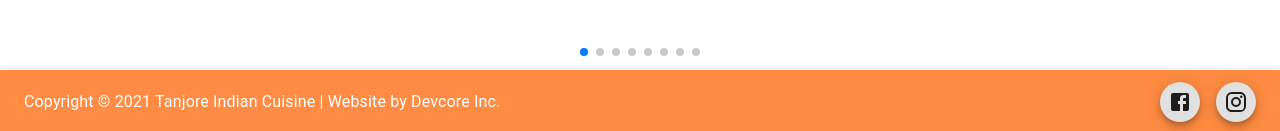
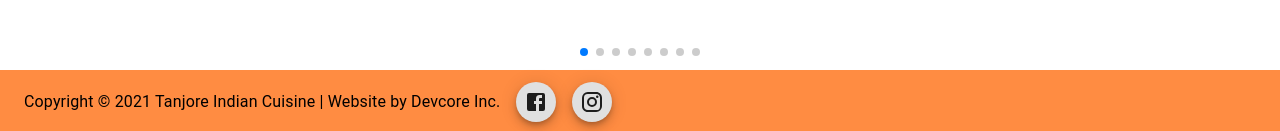
Before and after one commit to devcore-ca/tanjore, a React (Create React App) app: page / in a window 1280 px wide. Shown: the part 1202-1333 px from the top of the page. Built offline with nearby package versions, Linux system fonts and the light colour scheme.

Commit message:
Footer Fix with Neil

```diff
--- a/src/components/footer/Footer.component.tsx
+++ b/src/components/footer/Footer.component.tsx
@@ -1,10 +1,13 @@
-import React from 'react';
-import styles from'./Footer.module.css';
-import Fab from '@material-ui/core/Fab';
-import InstagramIcon from '@material-ui/icons/Instagram';
-import FacebookIcon from '@material-ui/icons/Facebook';
-import { createStyles, Theme, makeStyles } from '@material-ui/core/styles';
-import { AppBar, Container, Toolbar, Typography } from '@material-ui/core';
+/** @format */
+
+import React from "react";
+import styles from "./Footer.module.css";
+import Fab from "@material-ui/core/Fab";
+import InstagramIcon from "@material-ui/icons/Instagram";
+import FacebookIcon from "@material-ui/icons/Facebook";
+import { createStyles, Theme, makeStyles } from "@material-ui/core/styles";
+import { AppBar, Container, Toolbar, Typography } from "@material-ui/core";
+import { orange } from "@material-ui/core/colors";
 
 const useStyles = makeStyles((theme: Theme) =>
   createStyles({
@@ -12,25 +15,29 @@ const useStyles = makeStyles((theme: Theme) =>
       margin: theme.spacing(1),
       left: theme.spacing(1),
     },
-
+    toolbar: {
+      background: "#FF8C42",
+      width: "100vw",
+    },
+    Right: {
+      alignContent: "right",
+    },
   })
-)
+);
 
 function Footer() {
-  const classes = useStyles()
+  const classes = useStyles();
   return (
-    <AppBar position="static" color="primary" style={{ backgroundColor: "#FF8C42", bottom: 0 }}>
-
-        <Toolbar className={styles.footer}>
+    <Toolbar className={classes.toolbar}>
       <div>
         <Typography variant="body1" color="inherit">
           Copyright © 2021 Tanjore Indian Cuisine | Website by Devcore Inc.
         </Typography>
       </div>
-          <div>
-        <a href="https://www.facebook.com/TanjoreIndianCuisine/" >
+      <div id="Right">
+        <a href="https://www.facebook.com/TanjoreIndianCuisine/">
           <Fab size="small" className={classes.icons}>
-              <FacebookIcon />
+            <FacebookIcon className={classes.Right} />
           </Fab>
         </a>
         <a href="https://www.instagram.com/tanjoreindiancuisine/?hl=en">
@@ -40,9 +47,6 @@ function Footer() {
         </a>
       </div>
     </Toolbar>
-
-
-    </AppBar>
   );
 }
 
--- a/src/components/footer/Footer.module.css
+++ b/src/components/footer/Footer.module.css
@@ -1,6 +1,15 @@
+/** @format */
+
 .footer {
-    display: flex;
-    justify-content: space-between;
-    position: relative;
-    align-items: center;
+  display: flex;
+  position: relative;
 }
+.footerLeft {
+  display: flex;
+  justify-content: flex-start !important;
+}
+
+#Right {
+  display: flex;
+  justify-content: flex-end !important;
+}
--- a/src/router/Router.tsx
+++ b/src/router/Router.tsx
@@ -1,3 +1,5 @@
+/** @format */
+
 import React, { SetStateAction } from "react";
 import { Route, Switch, useHistory } from "react-router-dom";
 import Menu from "../components/menu/Menu.component";
@@ -15,7 +17,6 @@ import styles from "./Router.module.css";
 interface LinkTabProps {
   label: string;
   to: string;
-
 }
 
 function Router() {
@@ -25,7 +26,7 @@ function Router() {
   function LinkTab(props: LinkTabProps) {
     return (
       <Tab
-      className= {styles.nav}
+        className={styles.nav}
         style={{ color: "black" }}
         onClick={(event) => {
           event.preventDefault();
@@ -78,6 +79,7 @@ function Router() {
           </Toolbar>
         </Grid>
       </AppBar>
+      <div style={{ minHeight: "90vh" }}>
         <Switch>
           <Route path={Routes.menu}>
             <Menu />
@@ -95,6 +97,8 @@ function Router() {
             <Home />
           </Route>
         </Switch>
+      </div>
+
       <Footer />
     </>
   );
```
Lines whose indentation alone changed are shown as unchanged.
